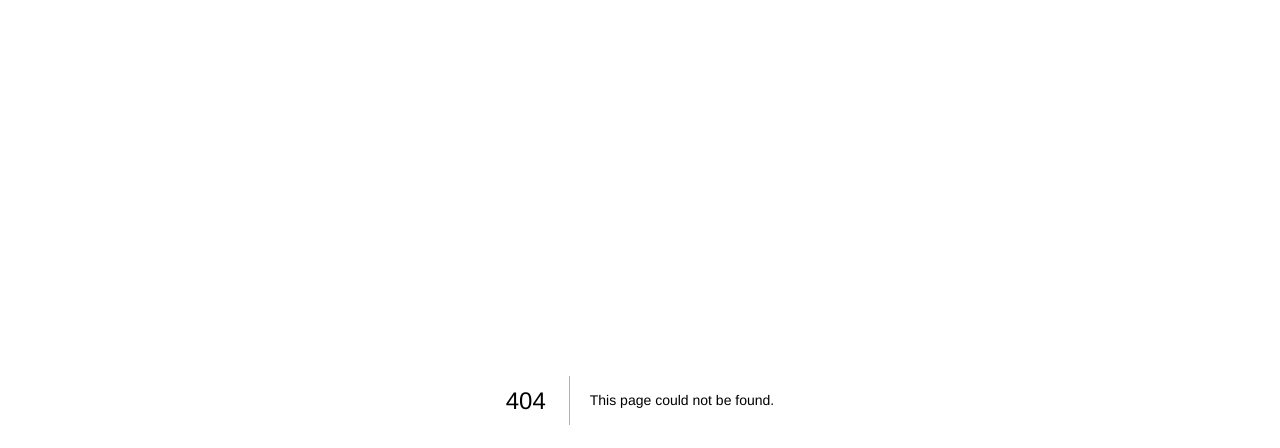
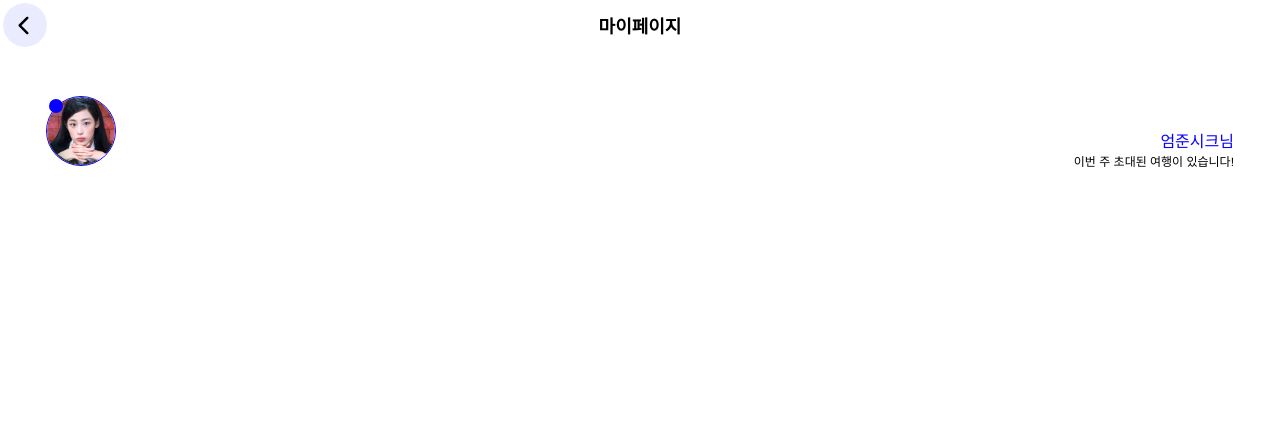
Before and after one commit to tripkit-dev/tripkit-web, a Next.js app: page /mypage in a window 1280 px wide. Before the commit this address had no page. Shown: the top 448 px of the page. Built offline with nearby package versions, Linux system fonts and the light colour scheme.

Commit message:
[feat] 마이페이지/프로필 섹션 추가

```diff
--- /dev/null
+++ b/components/MyPage/Profile/Profile.styled.ts
@@ -0,0 +1,14 @@
+import styled from '@emotion/styled'
+
+export const Container = styled.section`
+  position: relative;
+`
+
+export const TextBox = styled.div`
+  position: absolute;
+  right: 0;
+  bottom: 0;
+  width: calc(100% - 80px);
+
+  text-align: right;
+`
--- /dev/null
+++ b/components/MyPage/Profile/Profile.tsx
@@ -0,0 +1,31 @@
+import * as s from './Profile.styled'
+
+import { Size as TextSize } from '@enums/Text'
+
+import { color } from '@constants/color'
+
+import { Img, Text } from '@components/common'
+
+export default function Profile() {
+  return (
+    <s.Container>
+      <Img
+        src="/images/img_profile_example.png"
+        sideLength="68px"
+        priority
+        hasBorder
+        hasNewIcon
+        isIconLeft
+      />
+
+      <s.TextBox>
+        <Text size={TextSize.SMALL} lineClamp={1} color={color.main}>
+          엄준시크님
+        </Text>
+        <Text size={TextSize.X_SMALL} lineClamp={1}>
+          이번 주 초대된 여행이 있습니다!
+        </Text>
+      </s.TextBox>
+    </s.Container>
+  )
+}
--- /dev/null
+++ b/components/MyPage/Profile/index.ts
@@ -0,0 +1 @@
+export { default as Profile } from './Profile'
--- /dev/null
+++ b/components/MyPage/index.ts
@@ -0,0 +1 @@
+export * from './Profile'
--- /dev/null
+++ b/components/common/Header.tsx
@@ -0,0 +1,65 @@
+import styled from '@emotion/styled'
+
+import { useRouter } from 'next/router'
+
+interface Props {
+  left?: React.ReactNode
+  center?: React.ReactNode
+  right?: React.ReactNode
+}
+
+export default function Header({ left, center, right }: Props) {
+  return (
+    <Container>
+      <Left>{left ?? <Back />}</Left>
+      <Center>{center}</Center>
+      <Right>{right}</Right>
+    </Container>
+  )
+}
+
+const Back = () => {
+  const { back } = useRouter()
+
+  return <SBack onClick={back} title="뒤로가기"></SBack>
+}
+
+const Container = styled.header`
+  display: flex;
+  align-items: center;
+  justify-content: space-between;
+  width: calc(100% - 6px);
+  height: 44px;
+  padding: 3px;
+`
+
+const Left = styled.div`
+  position: relative;
+  height: 100%;
+  min-width: 44px;
+`
+
+const Center = styled.div`
+  display: flex;
+  align-items: center;
+  justify-content: center;
+  height: 100%;
+  min-width: 80px;
+  font-size: 18px;
+  font-weight: 600;
+`
+
+const Right = styled.div`
+  position: relative;
+  height: 100%;
+  min-width: 44px;
+`
+
+const SBack = styled.button`
+  width: 44px;
+  height: 44px;
+  border-radius: 50%;
+  background: #0800ff14 url(/images/sample/ico_back.svg) no-repeat;
+  background-size: 27px;
+  background-position: 7px center;
+`
--- a/components/common/Text.tsx
+++ b/components/common/Text.tsx
@@ -46,7 +46,14 @@ const SText = styled.p<STextProps>`
   margin: 0;
 
   ${({ lineClamp }) =>
-    lineClamp
+    lineClamp === 1
+      ? css`
+          display: block;
+          white-space: nowrap;
+          overflow: hidden;
+          text-overflow: ellipsis;
+        `
+      : Number.isInteger(lineClamp)
       ? css`
           display: -webkit-box;
           -webkit-box-orient: vertical;
--- a/components/common/index.ts
+++ b/components/common/index.ts
@@ -4,3 +4,4 @@ export { default as Img } from './Img'
 export { default as Text } from './Text'
 export { default as Card } from './Card'
 export { default as UncontrolledForm } from './UncontrolledForm'
+export { default as Header } from './Header'
--- /dev/null
+++ b/pages/mypage/index.tsx
@@ -0,0 +1,25 @@
+import styled from '@emotion/styled'
+
+import React from 'react'
+
+import type { NextPage } from 'next'
+
+import { Header } from '@components/common'
+import { Profile } from '@components/MyPage'
+
+const MyPage: NextPage = () => {
+  return (
+    <>
+      <Header center="마이페이지" />
+      <Container>
+        <Profile />
+      </Container>
+    </>
+  )
+}
+
+export default MyPage
+
+const Container = styled.section`
+  padding: 46px;
+`
```
Also changed, not shown: libraries/routes.ts (added, +11 -0 lines), .eslintrc.json, public/images/sample/ico_back.svg (added).
